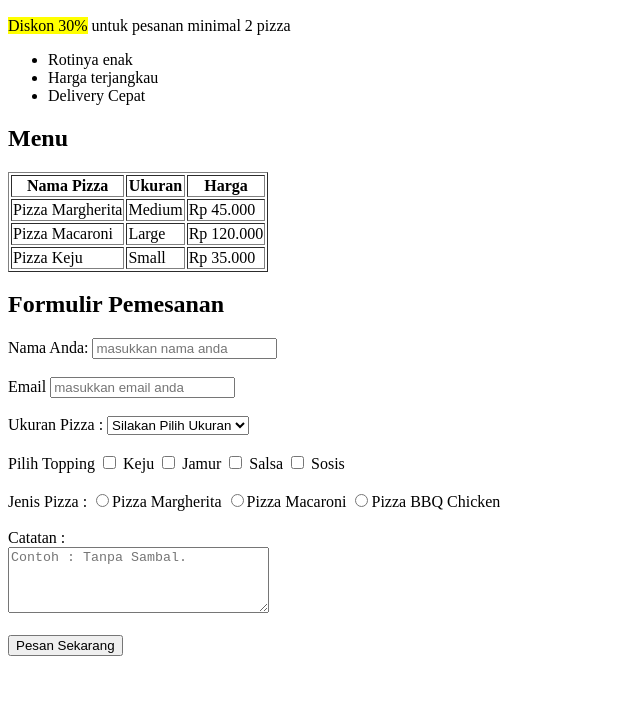
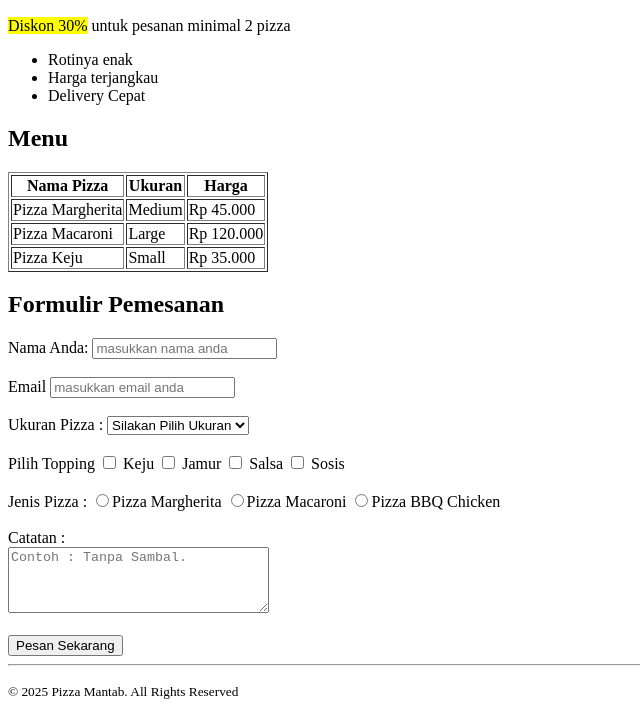
Before and after one commit to mrizzzz97/pizza-app, a plain HTML site: page index.html in a window 1280 px wide. Shown: the part 472-1188 px from the top of the page, without its empty margins (0-640 px from the left). Before the commit the page ends 1136 px from the top, so only its background shows below. Drawn offline with Linux system fonts and the light colour scheme.

Commit message:
tambah bawah

```diff
--- a/index.html
+++ b/index.html
@@ -108,6 +108,12 @@
             <button id="order">Pesan Sekarang</button>
         </form>
      </section>
+
+         <!-- Footer -->
+    <footer>
+        <hr>
+        <p><small>&copy; 2025 Pizza Mantab. All Rights Reserved</small></p>
+    </footer>
 </body>
 </html>
 <section>
```
